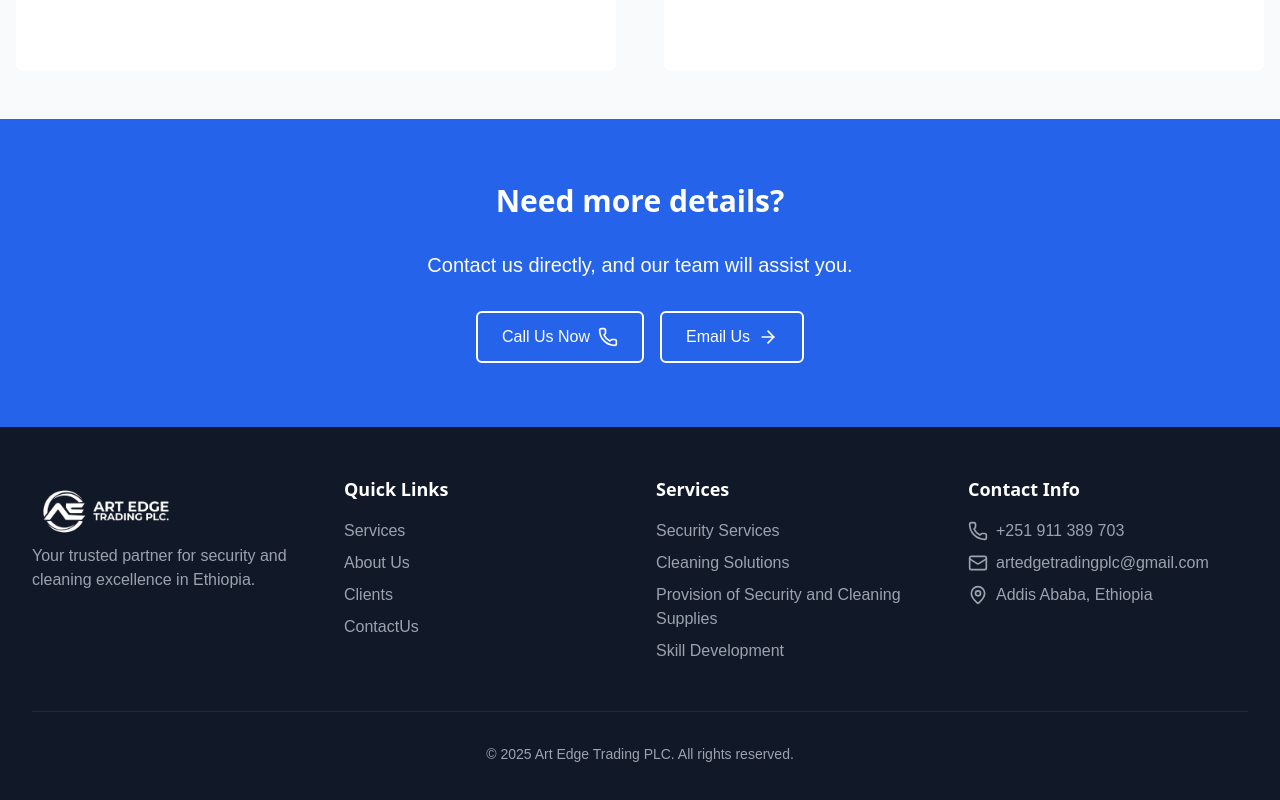
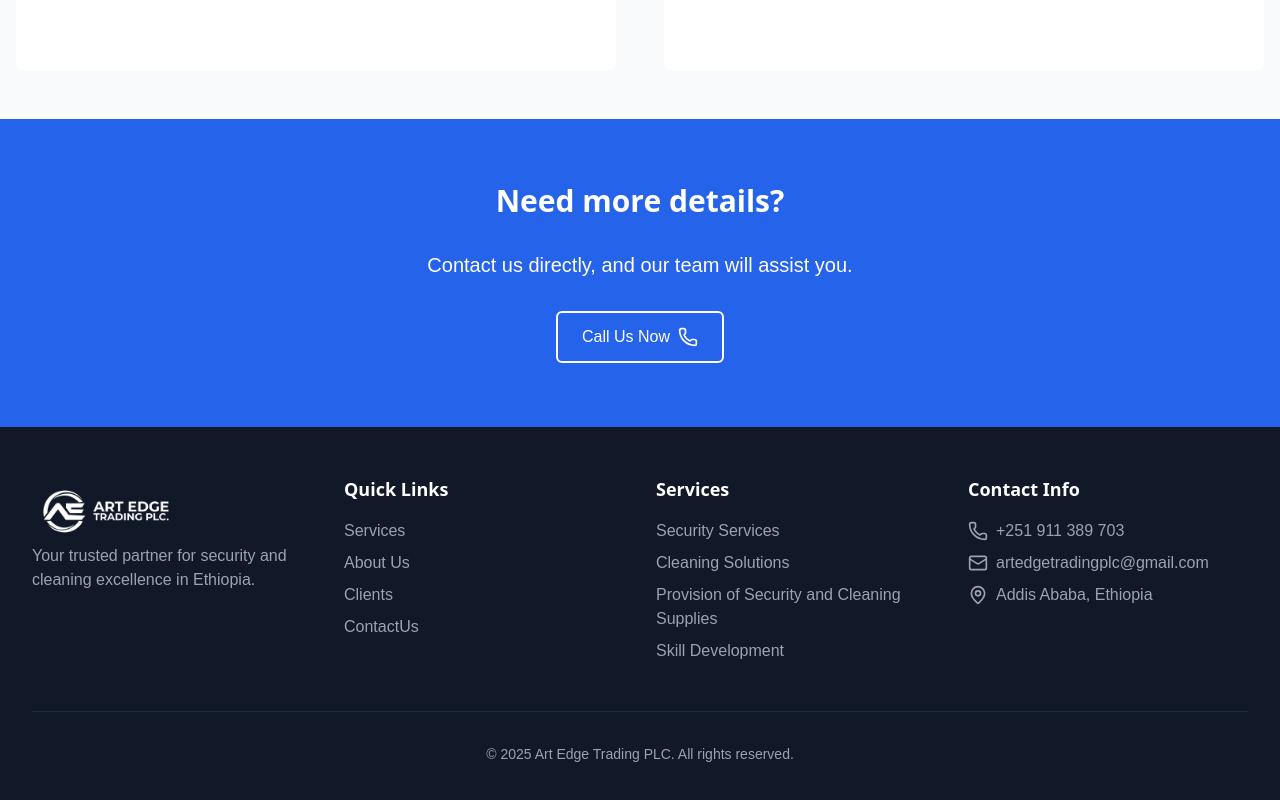
Before and after one commit to sirajyesuf/artedge, a Next.js app: page /contactus in a window 1280 px wide. Shown: the part 1217-2017 px from the top of the page. Built offline with nearby package versions, Linux system fonts and the light colour scheme; grey boxes are pictures that could not be loaded.

Commit message:
=cta section updated

```diff
--- a/app/contactus/page.tsx
+++ b/app/contactus/page.tsx
@@ -266,13 +266,6 @@ export default function ContactUSForm() {
               Call Us Now
               <Phone className="ml-2 h-5 w-5" />
             </a>
-            <a
-              href="mailto:artedgetradingplc@gmail.com"
-              className="inline-flex items-center justify-center px-6 py-3 border-2 border-white rounded-md text-base font-medium hover:bg-white hover:text-blue-600 transition-colors"
-            >
-              Email Us
-              <ArrowRight className="ml-2 h-5 w-5" />
-            </a>
           </div>
         </div>
       </div>
```
